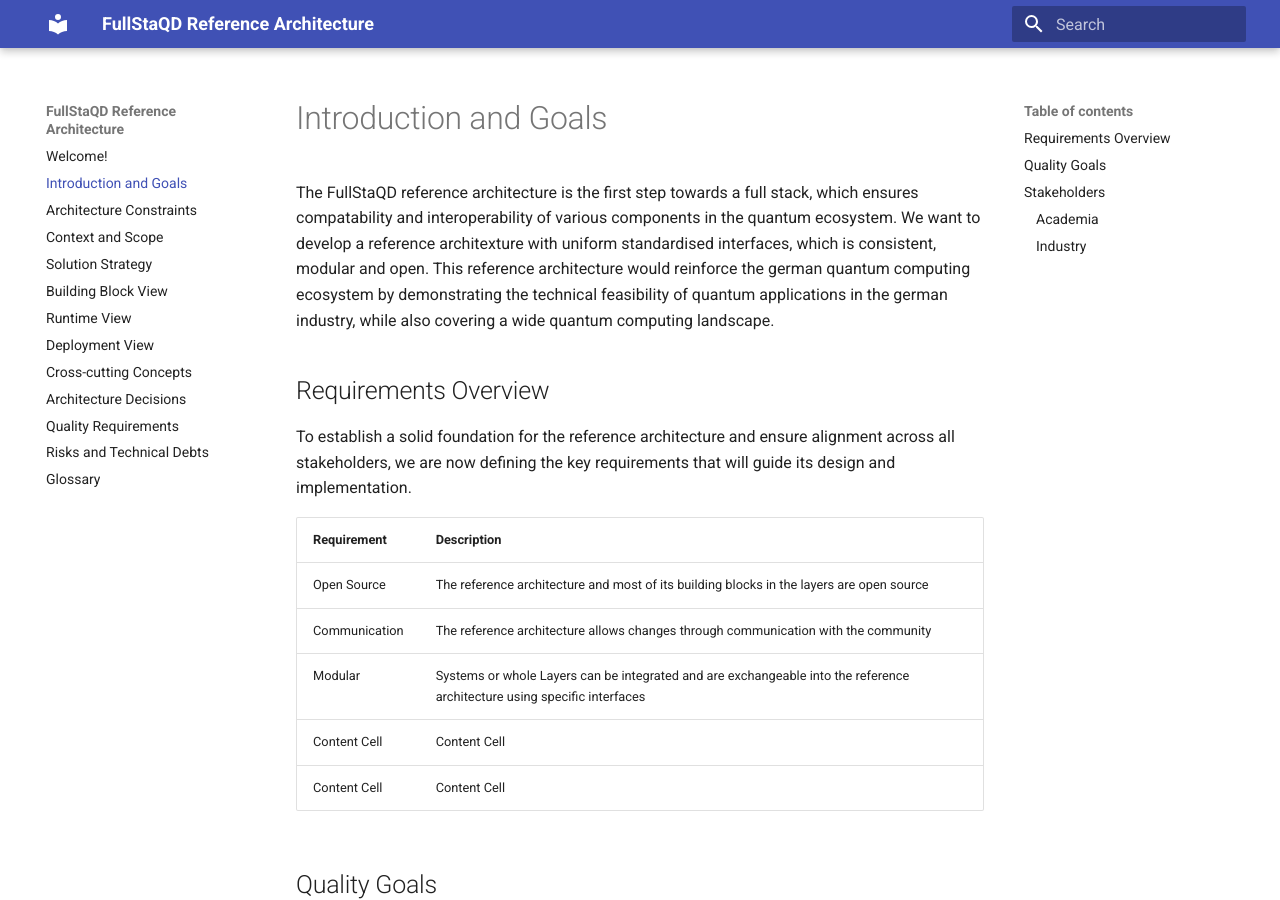
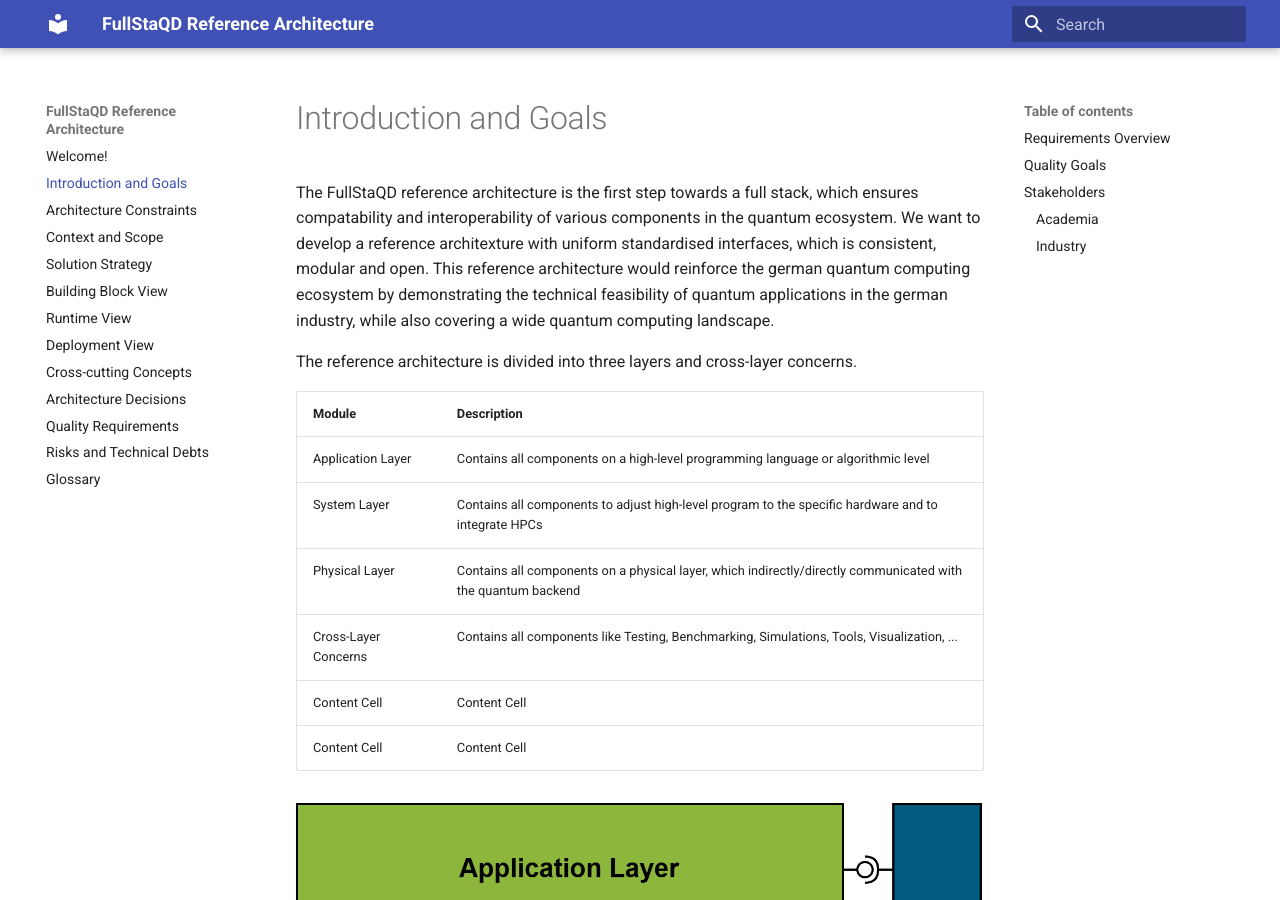
Before and after one commit to FullStaQD/architecture, an MkDocs documentation site: the page built from docs/01_introduction_and_goals.md, in a window 1280 px wide and 900 px high. Built offline with MkDocs 1.6.1 and Material for MkDocs 9.7.7, drawn with Linux system fonts in a browser that asks for light colours.

Commit message:
Update 01_introduction_and_goals.md
Signed-off-by: RinorKIT <tc4656@kit.edu>

```diff
--- a/docs/01_introduction_and_goals.md
+++ b/docs/01_introduction_and_goals.md
@@ -1,7 +1,18 @@
 # Introduction and Goals {#section-introduction-and-goals}
 The FullStaQD reference architecture is the first step towards a full stack, which ensures compatability and interoperability of various components in the quantum ecosystem. We want to develop a reference architexture with uniform standardised interfaces, which is consistent, modular and open. This reference architecture would reinforce the german quantum computing ecosystem by demonstrating the technical feasibility of quantum applications in the german industry, while also covering a wide quantum computing landscape.
 
+The reference architecture is divided into three layers and cross-layer concerns.
 
+| Module  | Description |
+| ------------- | ------------- |
+| Application Layer | Contains all components on a high-level programming language or algorithmic level  |
+| System Layer  | Contains all components to adjust high-level program to the specific hardware and to integrate HPCs |
+| Physical Layer  | Contains all components on a physical layer, which indirectly/directly communicated with the quantum backend  |
+| Cross-Layer Concerns  | Contains all components like Testing, Benchmarking, Simulations, Tools, Visualization, ...  |
+| Content Cell  | Content Cell  |
+| Content Cell  | Content Cell  |
+
+![](./images/Reference-Architecture-Introduction.png)
 
 
 ## Requirements Overview {#_requirements_overview}
```
